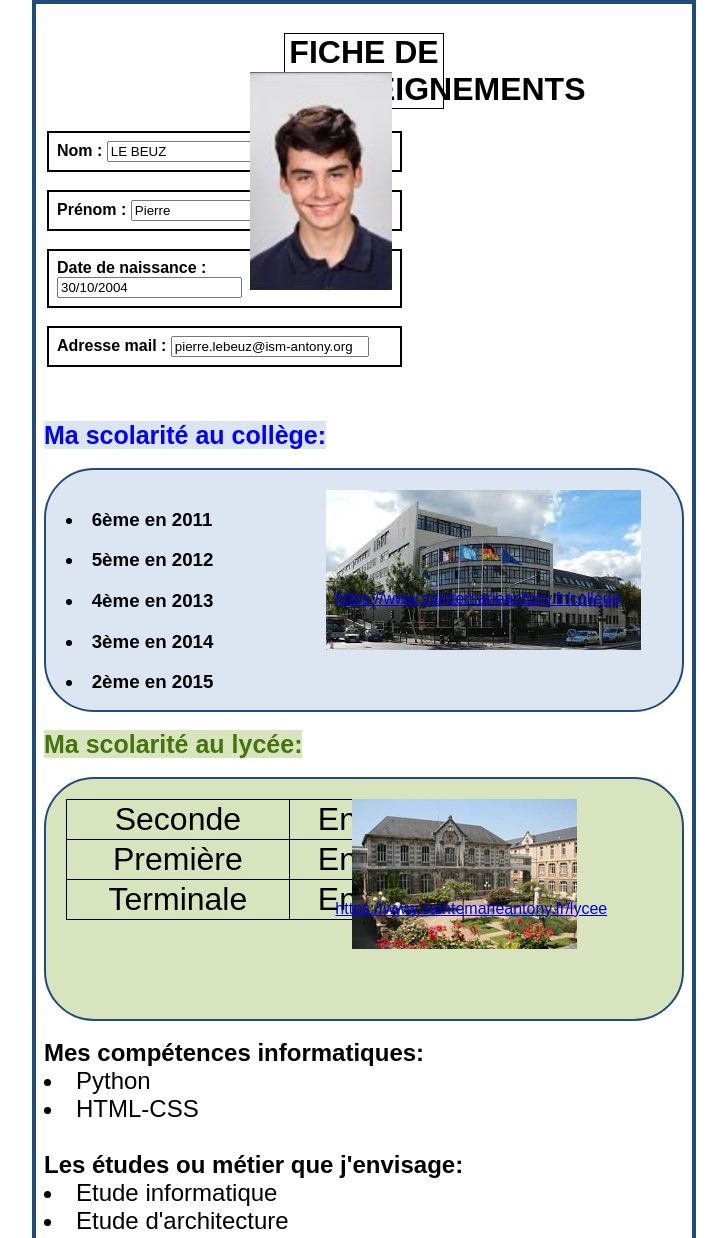
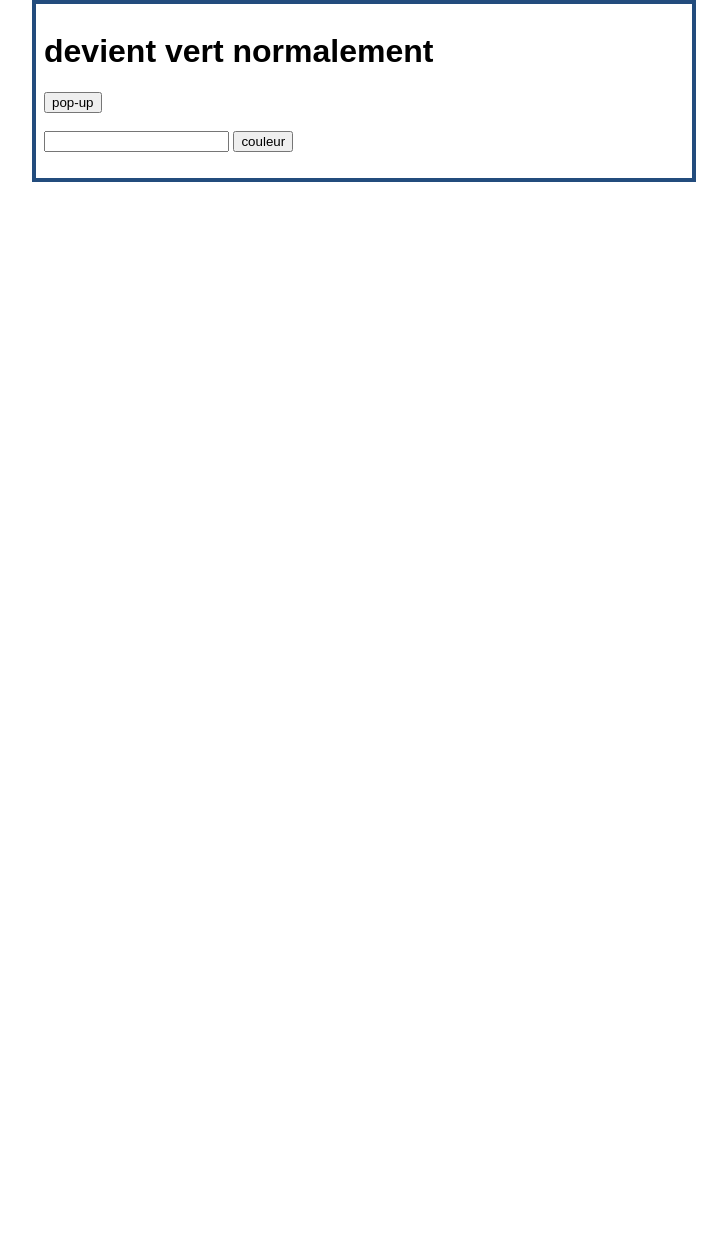
Before and after one commit to pierrelbism/monsite, a plain HTML site: page index.html in a window 1280 px wide. Shown: the top 1238 px of the page, without its empty margins (288-1015 px from the left). After the commit the page ends 800 px from the top, so only its background shows below. Drawn offline with Linux system fonts and the light colour scheme.

Commit message:
Update index.html

```diff
--- a/index.html
+++ b/index.html
@@ -1,73 +1,38 @@
 <!DOCTYPE html>
-<html>
+<html lang="fr">
     <head>
-        <meta charset="UTF-8" />
+        <meta charset="UTF-8">
         <link rel="stylesheet" href="style.css">
-        <title>Mon Site</title>
+        <script>
+            function essai(t){
+                alert(t);
+            }
+            function changecouleur(i, t){
+                document.getElementById(i).style.color=t;
+            }
+        </script>
     </head>
     <body>
-        <h1 class="titre">FICHE DE RENSEIGNEMENTS</h1>
+        <h1 id="paragraphe">devient vert normalement</h1>
+        <button onclick="essai('incroyable!')">pop-up</button><br><br>
 
-        <div class="identité">
-            <b>Nom : </b>
-            <input type="text" name="nom" value="LE BEUZ">
-        </div><br>
+        <div>
+            <input id="couleur" value="">
+            <button onclick="changecouleur('paragraphe', document.getElementById('couleur').value)">couleur</button><br><br>
+        </div>
 
-        <div class="identité">
-            <b>Prénom : </b>
-            <input type="text" name="prénom" value="Pierre">
-        </div><br>
 
-        <div class="identité">
-            <b>Date de naissance : </b>
-            <input type="text" name="date" value="30/10/2004">
-        </div><br>
-
-        <div class="identité">
-            <b>Adresse mail : </b>
-        <input type="text" name="mail" value="pierre.lebeuz@ism-antony.org" style="width: 190px;">
-        </div><br>
-
-        <img class = "photo" src="img/photo.png" title="Ma photo"></img><br><br>
-
-        <b class="titre_college">Ma scolarité au collège:</b><br><br>
-        <div class="college">
-            <img  class="photo_college" src="img/college.jfif" title="Image de mon collège"></img>
-            <h3><li>6ème en 2011</li></h3>
-            <h3><li>5ème en 2012</li></h3>
-            <h3><li>4ème en 2013</li></h3>
-            <h3><li>3ème en 2014</li></h3>
-            <h3><li>2ème en 2015</li></h3>
-            <a class="lien_college" href="https://www.saintemarieantony.fr/college" target="blank">https://www.saintemarieantony.fr/college</a><br><br>
-        </div><br>
-
-        <b class="titre_lycée">Ma scolarité au lycée:</b><br><br>
-            <div class="lycée">
-                <img  class="photo_lycée" src="img/lycée.jpg" title="Image de mon lycée"></img>
-                <table>
-                    <tr>
-                        <td>Seconde</td>
-                        <td>En 2015</td>
-                    </tr>
-                    <tr>
-                        <td>Première</td>
-                        <td>En 2016</td>
-                    </tr>
-                    <tr>
-                        <td>Terminale</td>
-                        <td>En 2017</td>
-                    </tr>
-                </table><br>
-                <a class="lien_lycée" href="https://www.saintemarieantony.fr/lycee" target="blank">https://www.saintemarieantony.fr/lycee</a><br><br>
-            </div><br>
-
-        <div class="fin">
-            <b>Mes compétences informatiques:</b><br>
-            <li>Python</li>
-            <li>HTML-CSS</li><br>
-            <b>Les études ou métier que j'envisage:</b><br>
-            <li>Etude informatique</li>
-            <li>Etude d'architecture</li>
+        <div class="calculatrice" id="calculatrice">
+            <!-- <button class="button_9" id="button_9" href="#">9</button>
+            <button class="button_8" id="button_8" href="#">8</button>
+            <button class="button_7" id="button_7" href="#">7</button>
+            <button class="button_6" id="button_6" href="#">6</button>
+            <button class="button_5" id="button_5" href="#">5</button>
+            <button class="button_4" id="button_4" href="#">4</button>
+            <button class="button_3" id="button_3" href="#">3</button>
+            <button class="button_2" id="button_2" href="#">2</button>
+            <button class="button_1" id="button_1" href="#">1</button>
+            <button class="button_0" id="button_0" href="#">0</button> -->
         </div>
     </body>
 </html>
```
